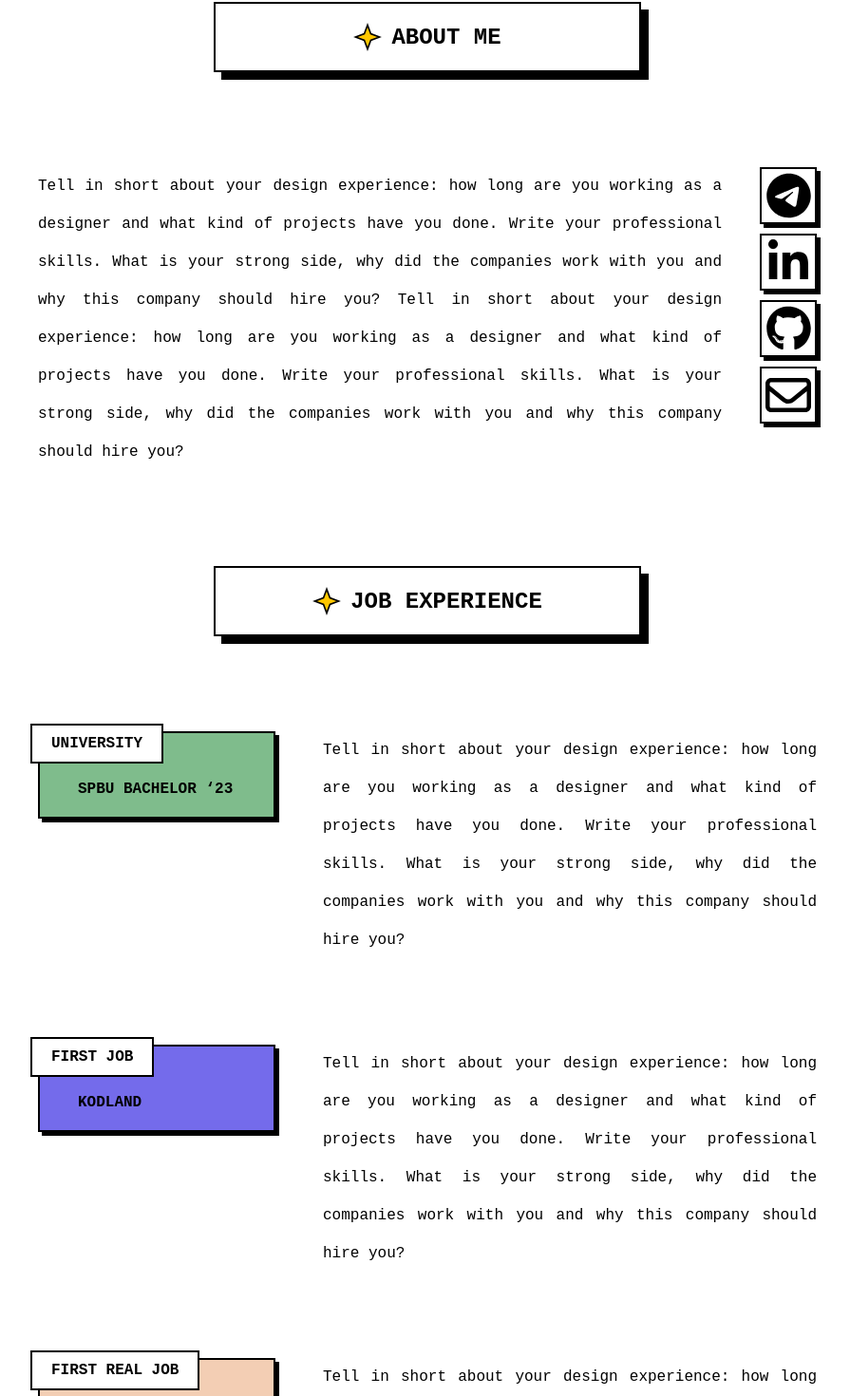
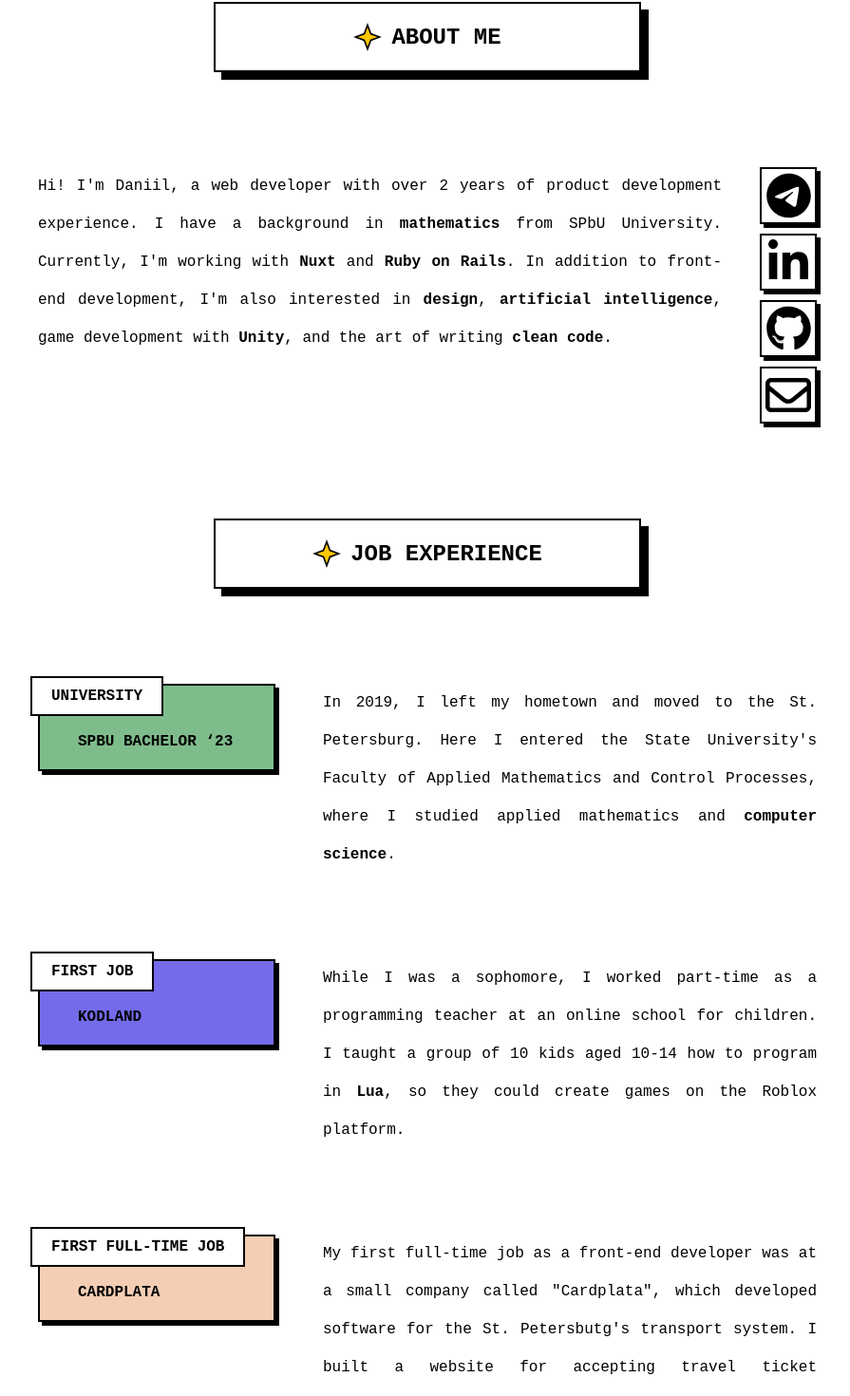
Before and after one commit to darkwingdck/darkwingdck.github.io, a React (Create React App) app: page / in a window 1280 px wide. Shown: the part 700-2170 px from the top of the page at 95% size, without its empty margins (190-1085 px from the left). Built offline with nearby package versions, Linux system fonts and the light colour scheme; a web font is replaced by a local one.

Commit message:
feat: content

```diff
--- a/src/components/AboutMe/content.js
+++ b/src/components/AboutMe/content.js
@@ -1,3 +1,3 @@
 export const content = {
-  text: 'Tell in short about your design experience: how long are you working as a designer and what kind of projects have you done. Write your professional skills. What is your strong side, why did the companies work with you and why this company should hire you? Tell in short about your design experience: how long are you working as a designer and what kind of projects have you done. Write your professional skills. What is your strong side, why did the companies work with you and why this company should hire you?',
+  text: 'Hi! I\'m Daniil, a web developer with over 2 years of product development experience. I have a background in <b>mathematics</b> from SPbU University. Currently, I\'m working with <b>Nuxt</b> and <b>Ruby on Rails</b>. In addition to front-end development, I\'m also interested in <b>design</b>, <b>artificial intelligence</b>, game development with <b>Unity</b>, and the art of writing <b>clean code</b>.',
 };
--- a/src/components/JobExperience/content.js
+++ b/src/components/JobExperience/content.js
@@ -1,32 +1,32 @@
 export const content = {
-  "jobs": [
+  jobs: [
     {
-      "id": "job-1",
-      "title": "SPBU bachelor ‘23",
-      "label": "university",
-      "description": "Tell in short about your design experience: how long are you working as a designer and what kind of projects have you done. Write your professional skills. What is your strong side, why did the companies work with you and why this company should hire you?",
-      "color": "primary",
+      id: 'job-1',
+      title: 'SPBU bachelor ‘23',
+      label: 'University',
+      description: 'In 2019, I left my hometown and moved to the St. Petersburg. Here I entered the State University\'s Faculty of Applied Mathematics and Control Processes, where I studied applied mathematics and <b>computer science</b>.',
+      color: 'primary',
     },
     {
-      "id": "job-2",
-      "title": "Kodland",
-      "label": "First Job",
-      "description": "Tell in short about your design experience: how long are you working as a designer and what kind of projects have you done. Write your professional skills. What is your strong side, why did the companies work with you and why this company should hire you?",
-      "color": "accent",
+      id: 'job-2',
+      title: 'Kodland',
+      label: 'First job',
+      description: 'While I was a sophomore, I worked part-time as a programming teacher at an online school for children. I taught a group of 10 kids aged 10-14 how to program in <b>Lua</b>, so they could create games on the Roblox platform.',
+      color: 'accent',
     },
     {
-      "id": "job-3",
-      "title": "Cardplata",
-      "label": "first real job",
-      "description": "Tell in short about your design experience: how long are you working as a designer and what kind of projects have you done. Write your professional skills. What is your strong side, why did the companies work with you and why this company should hire you?",
-      "color": "accent-variant",
+      id: 'job-3',
+      title: 'Cardplata',
+      label: 'First full-time job',
+      description: 'My first full-time job as a front-end developer was at a small company called "Cardplata", which developed software for the St. Petersbutg\'s transport system. I built a website for accepting travel ticket applications using <b>VanillaJS</b>, and I also developed a photo processing program using <b>Python Tensorflow</b> (I later rewrote it in <b>C++ dlib</b>)',
+      color: 'accent-variant',
     },
     {
-      "id": "job-4",
-      "title": "sputnik8",
-      "label": "current job",
-      "description": "Tell in short about your design experience: how long are you working as a designer and what kind of projects have you done. Write your professional skills. What is your strong side, why did the companies work with you and why this company should hire you?",
-      "color": "secondary",
-    }
-  ]
-}
+      id: 'job-4',
+      title: 'Sputnik8',
+      label: 'Current job',
+      description: 'In my 3rd year of University, I was offered a job at Sputnik8, a company that aggregates tours around the world. I use <b>TypeScript</b> to develop new features, and I use <b>Ruby on Rails</b> to maintain legacy code. Here I also got acquainted with technologies such as <b>GraphQL</b>, <b>Docker</b>, and <b>Nuxt</b>, and learned to work in a team.',
+      color: 'secondary',
+    },
+  ],
+};
--- a/src/components/Ui/Text/Text.js
+++ b/src/components/Ui/Text/Text.js
@@ -1,5 +1,5 @@
 import './Text.css';
 
 export default function Text({ text }) {
-  return <div className="text">{text}</div>;
+  return <div className="text" dangerouslySetInnerHTML={{__html: text}} />;
 }
```
